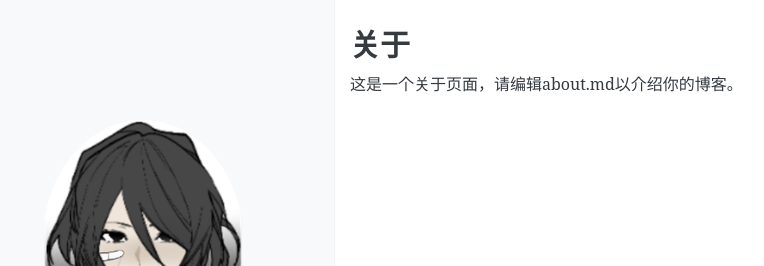
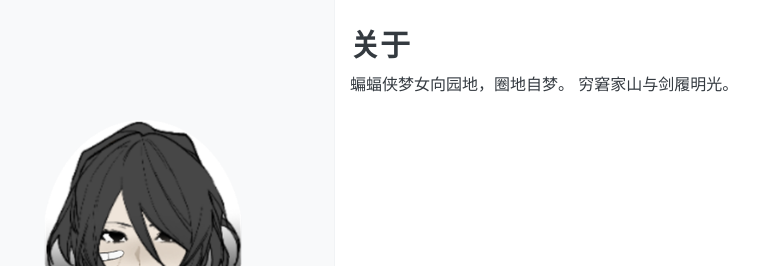
Before and after one commit to ephemeralnostalgia/batfantasy, a Jekyll site: the page built from about.md, in a window 1280 px wide. Shown: the top 266 px of the page, without its empty margins (49-813 px from the left). Built offline with Jekyll 4.4.1, drawn with Linux system fonts in a browser that asks for light colours; comment, search, counter and statistics services are not loaded.

Commit message:
Update about.md

```diff
--- a/about.md
+++ b/about.md
@@ -4,4 +4,5 @@ title: 关于
 permalink: /about/
 ---
 
-这是一个关于页面，请编辑about.md以介绍你的博客。
+蝙蝠侠梦女向园地，圈地自梦。
+穷窘家山与剑履明光。
```
